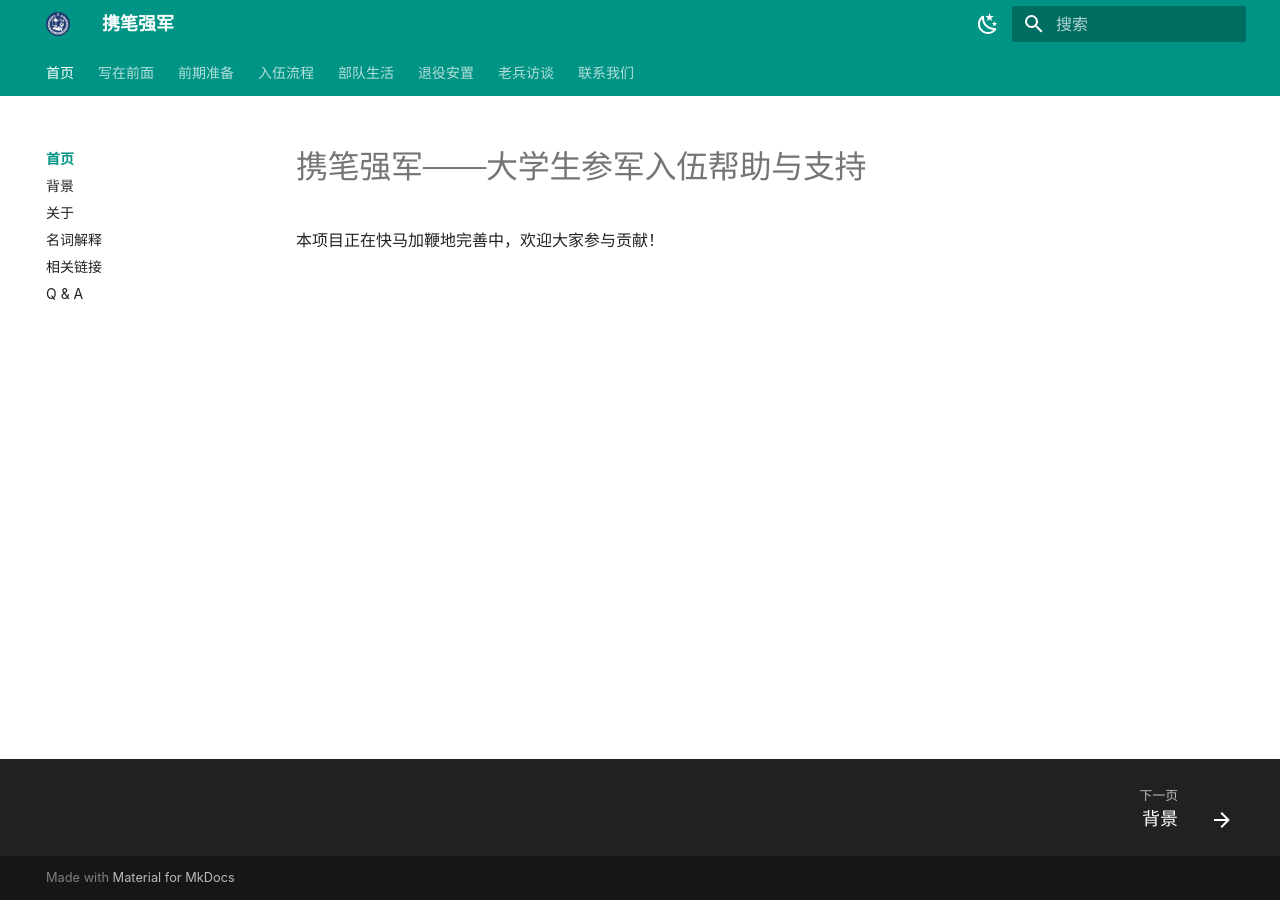
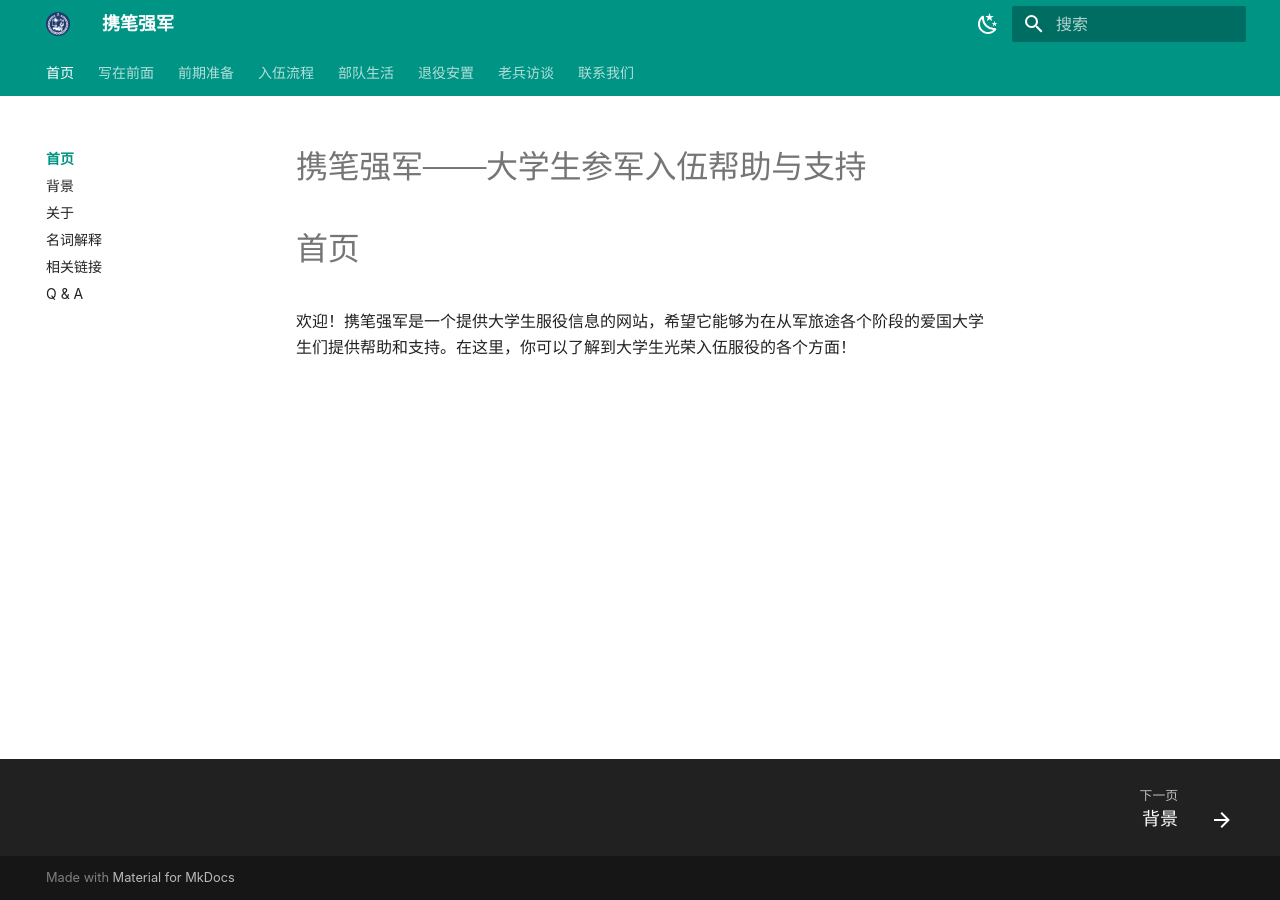
Before and after one commit to xbqj/xbqj.github.io, an MkDocs documentation site: the page built from docs/index.md, in a window 1280 px wide. Built offline with MkDocs 1.6.1 and Material for MkDocs 9.7.7, drawn with Linux system fonts in a browser that asks for light colours; some web fonts are replaced.

Commit message:
更新了首页欢迎语

```diff
--- a/docs/index.md
+++ b/docs/index.md
@@ -1,6 +1,8 @@
 # 携笔强军——大学生参军入伍帮助与支持
 
-本项目正在快马加鞭地完善中，欢迎大家参与贡献！
+# 首页
+
+欢迎！携笔强军是一个提供大学生服役信息的网站，希望它能够为在从军旅途各个阶段的爱国大学生们提供帮助和支持。在这里，你可以了解到大学生光荣入伍服役的各个方面！
 
 <!-- ## 1. 为什么要参军入伍？
 
```
